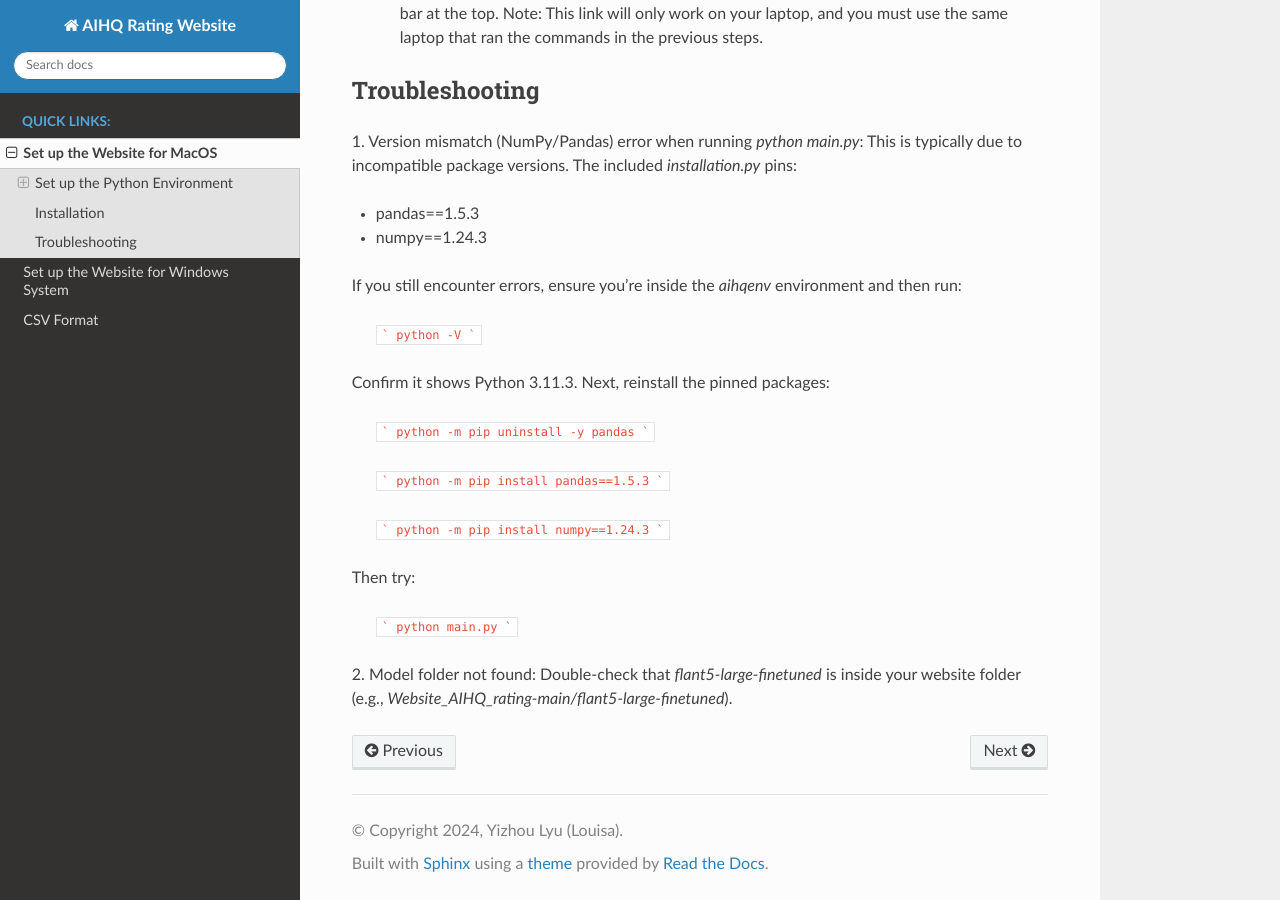
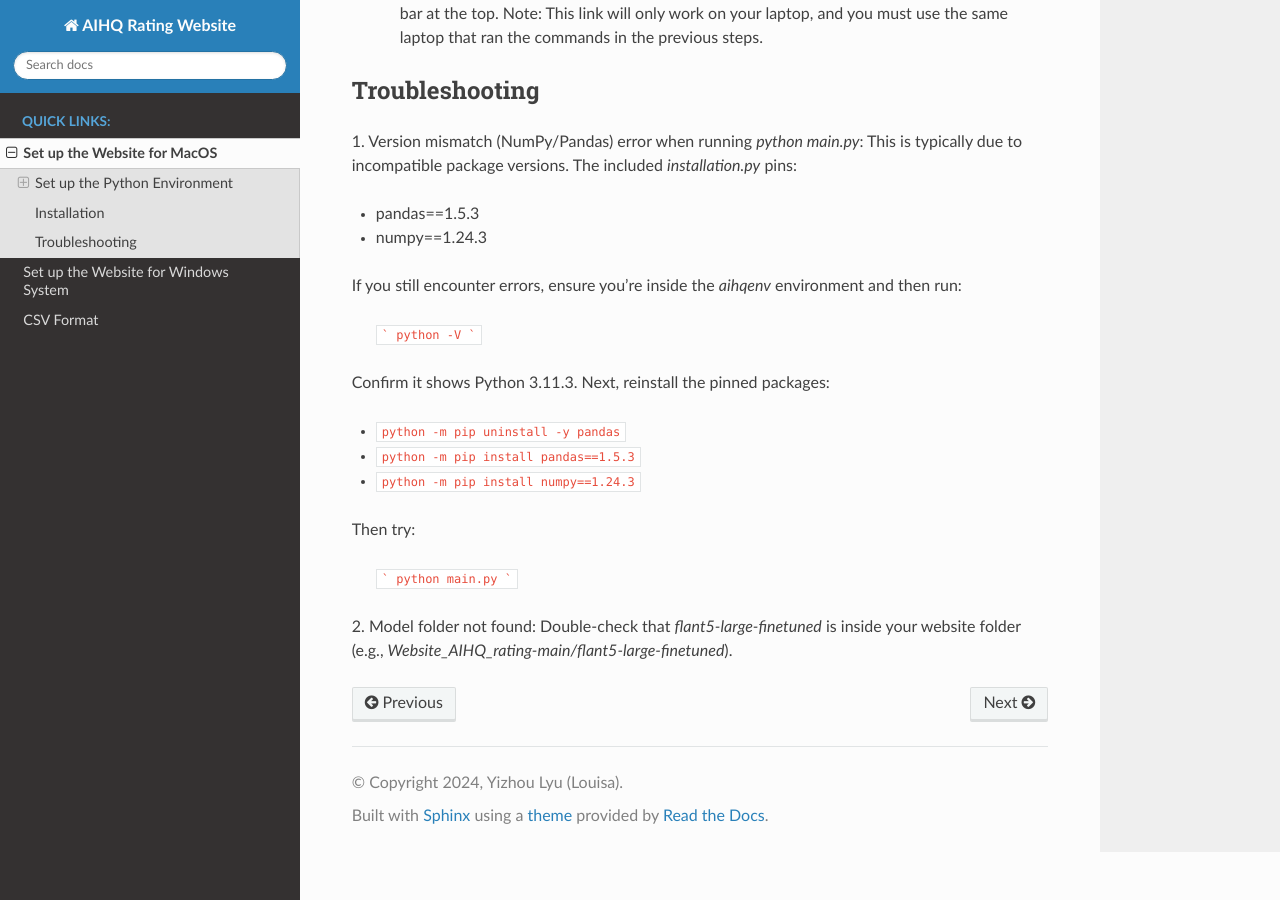
Before and after one commit to lyulouisa/Website_AIHQ_rating, a Sphinx documentation site: the page built from docs/source/mac.rst, in a window 1280 px wide and 900 px high, scrolled down 2346 px. Built offline with Sphinx 7.4.7 and the Read the Docs theme 3.1.0, drawn with Linux system fonts in a browser that asks for light colours.

Commit message:
Update mac.rst

````diff
--- a/docs/source/mac.rst
+++ b/docs/source/mac.rst
@@ -157,17 +157,9 @@ If you still encounter errors, ensure you’re inside the `aihqenv` environment
 
 Confirm it shows Python 3.11.3. Next, reinstall the pinned packages:
 
-     ```
-     python -m pip uninstall -y pandas
-     ```
-
-     ```
-     python -m pip install pandas==1.5.3
-     ```
-
-     ```
-     python -m pip install numpy==1.24.3
-     ```
+- ``python -m pip uninstall -y pandas``
+- ``python -m pip install pandas==1.5.3``
+- ``python -m pip install numpy==1.24.3``
 
 Then try:
 
````
